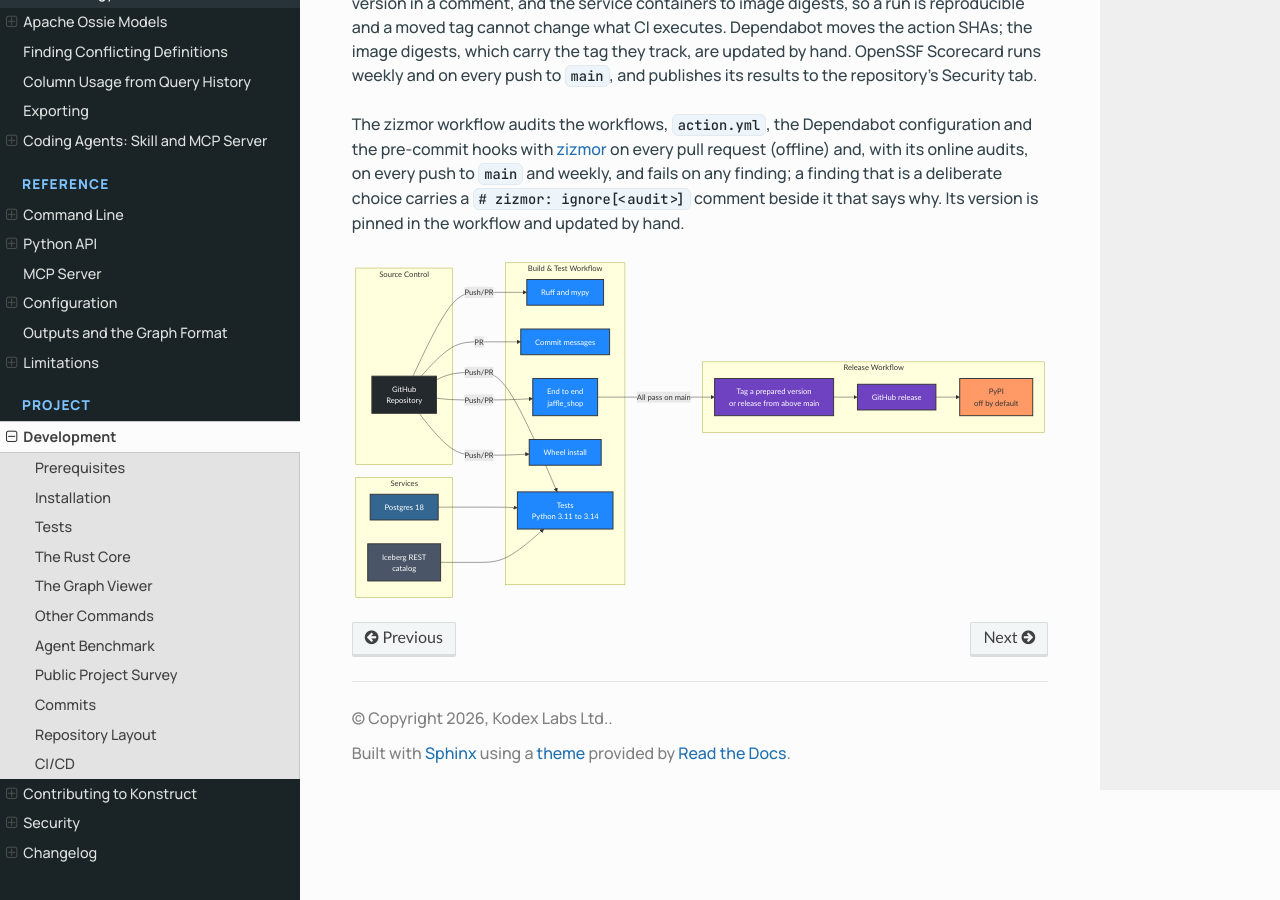
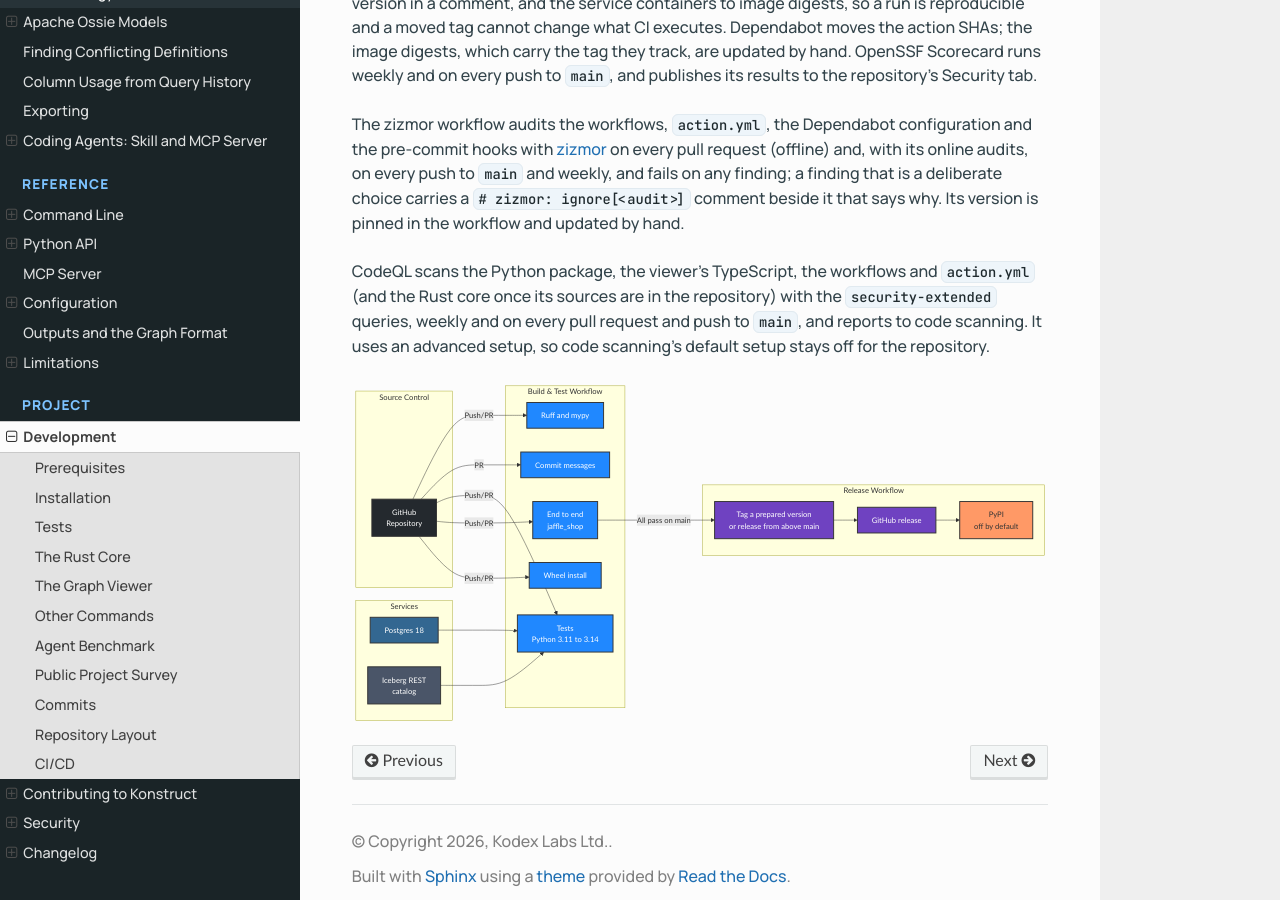
Before and after one commit to actions-marketplace-validations/kodexlabsio_konstruct, a Sphinx documentation site: the page built from docs/development.md, in a window 1280 px wide and 900 px high, scrolled down 10167 px. Built offline with Sphinx 7.4.7 and the Read the Docs theme 3.1.0, drawn with Linux system fonts in a browser that asks for light colours.

Commit message:
ci: Scan Konstruct's code with CodeQL
Konstruct reads untrusted repositories, so flaws in its own Python, in the viewer that renders
their names and SQL, or in its workflows matter. CodeQL analyses the Python package, the viewer's
TypeScript, and the workflows and action.yml with the security-extended queries, without a build,
weekly and on every pull request and push to main. Rust, which CodeQL supports, joins the matrix
when the repository has Rust sources, since CodeQL fails a language it finds no code for. The
generated viewer.html, the test fixtures and the example project are left out: the first is built
from the analysed source, and the others are inputs Konstruct reads rather than code it runs.

````diff
--- a/docs/development.md
+++ b/docs/development.md
@@ -178,6 +178,8 @@ Every action in the workflows and in `action.yml` is pinned to a full commit SHA
 
 The zizmor workflow audits the workflows, `action.yml`, the Dependabot configuration and the pre-commit hooks with [zizmor](https://docs.zizmor.sh/) on every pull request (offline) and, with its online audits, on every push to `main` and weekly, and fails on any finding; a finding that is a deliberate choice carries a `# zizmor: ignore[<audit>]` comment beside it that says why. Its version is pinned in the workflow and updated by hand.
 
+CodeQL scans the Python package, the viewer's TypeScript, the workflows and `action.yml` (and the Rust core once its sources are in the repository) with the `security-extended` queries, weekly and on every pull request and push to `main`, and reports to code scanning. It uses an advanced setup, so code scanning's default setup stays off for the repository.
+
 ```mermaid
 graph LR
     subgraph "Source Control"
````
Also changed, not shown: 1 other file.
